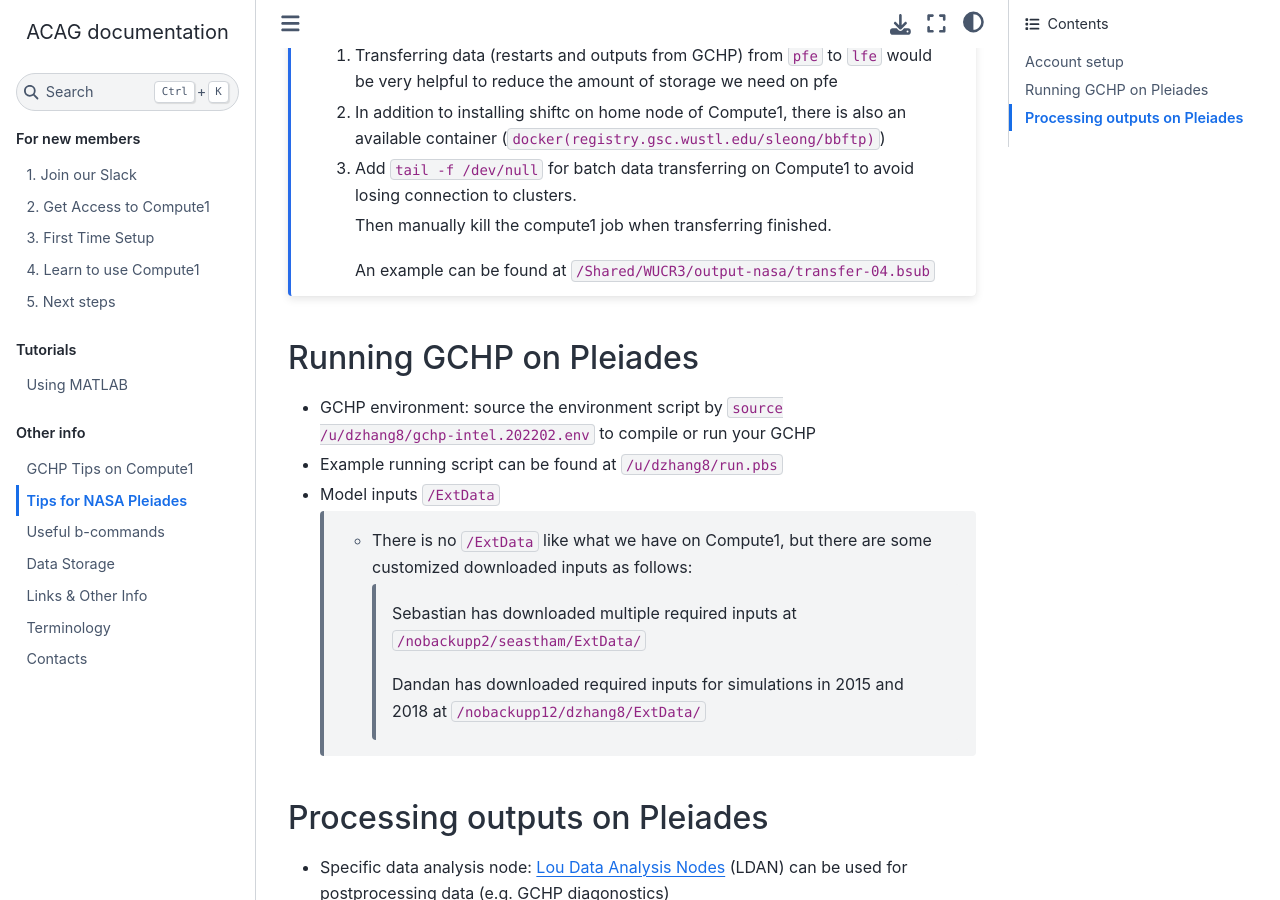
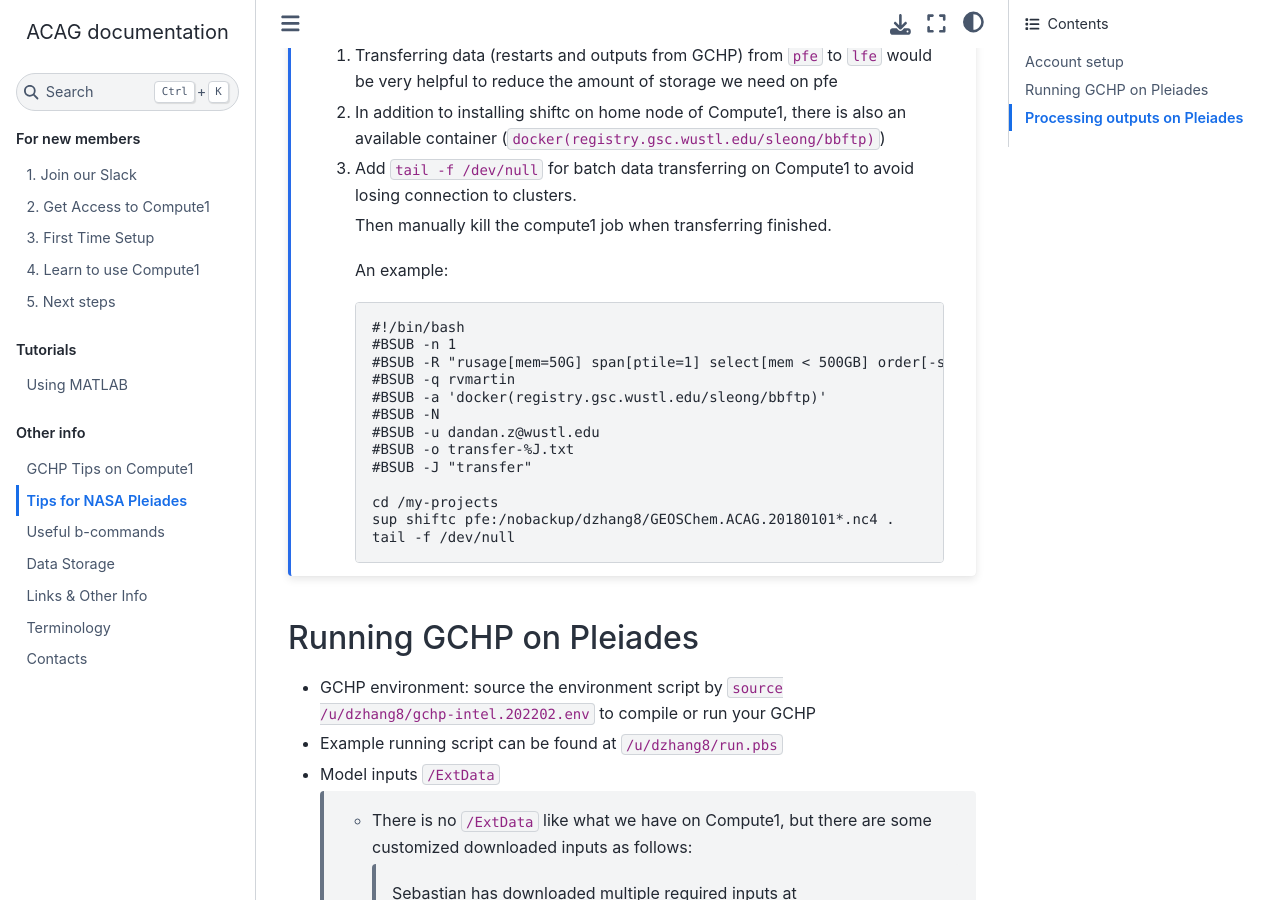
Before and after one commit to Atmospheric-Composition-Analysis-Group/Getting-Started, a Sphinx documentation site: the page built from source/tips_for_pleiades.rst, in a window 1280 px wide and 900 px high, scrolled down 1282 px. Built offline with Sphinx 7.4.7 and the Sphinx Book theme 1.1.4, drawn with Linux system fonts in a browser that asks for light colours.

Commit message:
update tips for pleiades

```diff
--- a/source/tips_for_pleiades.rst
+++ b/source/tips_for_pleiades.rst
@@ -47,7 +47,23 @@ NASA provides detailed walk-through `NASA Account Setup`_:
 
        Then manually kill the compute1 job when transferring finished.
 
-       An example can be found at :code:`/Shared/WUCR3/output-nasa/transfer-04.bsub`
+       An example:
+
+       .. code-block:: none
+
+        #!/bin/bash
+        #BSUB -n 1
+        #BSUB -R "rusage[mem=50G] span[ptile=1] select[mem < 500GB] order[-slots]"
+        #BSUB -q rvmartin
+        #BSUB -a 'docker(registry.gsc.wustl.edu/sleong/bbftp)'
+        #BSUB -N
+        #BSUB -u dandan.z@wustl.edu
+        #BSUB -o transfer-%J.txt
+        #BSUB -J "transfer"
+
+        cd /my-projects
+        sup shiftc pfe:/nobackup/dzhang8/GEOSChem.ACAG.20180101*.nc4 .
+        tail -f /dev/null
 
 Running GCHP on Pleiades
 ------------------------
```
